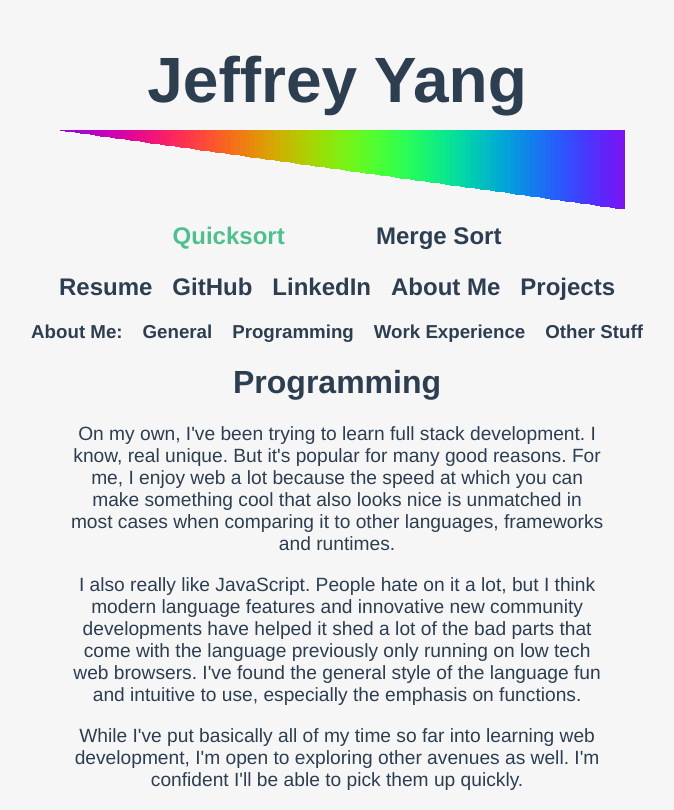
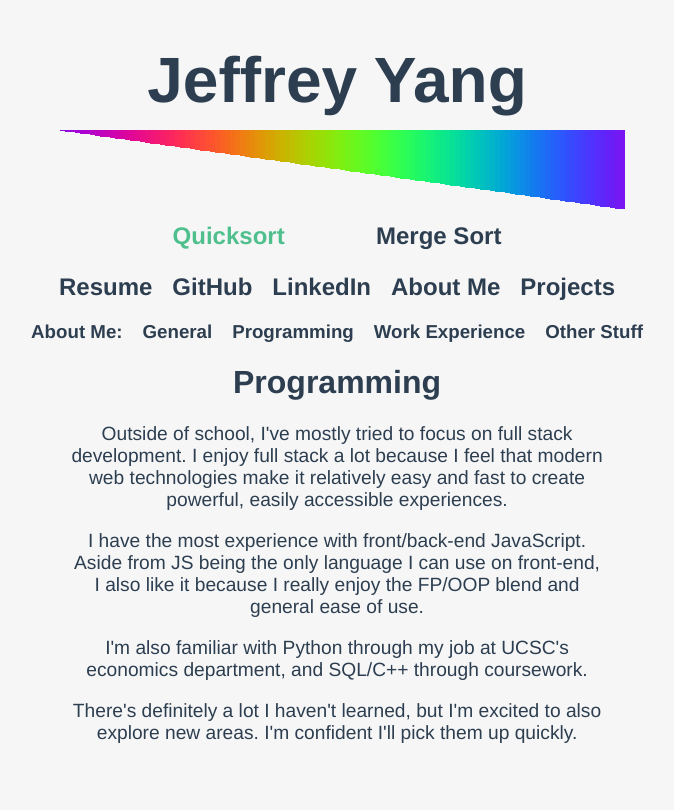
Before and after one commit to jeffreyyang3/personalWebsite, a Vue app: page /#/about/programming in a window 1280 px wide. Shown: the whole page, without its empty margins (303-977 px from the left). Built offline with nearby package versions, Linux system fonts and the light colour scheme.

Commit message:
text content

```diff
--- a/src/components/MergeSort.vue
+++ b/src/components/MergeSort.vue
@@ -123,7 +123,7 @@ export default {
         [...new Array(this.numBars || 100)].map((_, index) => index)
       ),
       rainbowArray: this.createRainbowArray(this.numBars || 100),
-      delay: 20,
+      delay: 10,
       resetAllowed: false
     };
   }
--- a/src/views/AboutInternal/otherStuff.vue
+++ b/src/views/AboutInternal/otherStuff.vue
@@ -17,13 +17,9 @@ export default {
     return {
       title: "Other Stuff",
       content: [
-        "In my spare time, I enjoy skateboarding,\
-                    medium -> dark roasted coffee, and most of all, music. ",
-        "I used to play the piano and violin, but I've been \
-                    much more into playing the electric guitar and bass lately. \
-                    I appreciate all types of music, classical, country, rock, \
-                    metal, rap, and more, although I still have yet to get \
-                    into the really heavy metal."
+        "In my spare time, I enjoy scrolling through \
+      used car listings, playing the guitar/bass, skateboarding, and \
+      lying in my bed scrolling through Reddit on my phone. It's a pretty good life."
       ]
     };
   }
--- a/src/views/AboutInternal/programming.vue
+++ b/src/views/AboutInternal/programming.vue
@@ -17,20 +17,17 @@ export default {
     return {
       title: "Programming",
       content: [
-        `On my own, I've been trying to learn full stack development.
-         I know, real unique. But it's popular for many good reasons.
-         For me, I enjoy web a lot because the speed at which you can
-         make something cool that also looks nice is unmatched in most cases
-         when comparing it to other languages, frameworks and runtimes.
-         `,
-        `I also really like JavaScript. People hate on it a lot, but I think modern
-         language features and innovative new community developments have helped it
-         shed a lot of the bad parts that come with the language previously only running on
-         low tech web browsers. I've found the general style of the language
-         fun and intuitive to use, especially the emphasis on functions.`,
-        "While I've put basically all of my time so far into learning \
-         web development, I'm open to exploring other avenues as well. \
-         I'm confident I'll be able to pick them up quickly."
+        "Outside of school, I've mostly tried to focus on full stack \
+        development. I enjoy full stack a lot because I feel that modern web \
+        technologies make it relatively easy and fast to create powerful, easily accessible \
+        experiences.",
+        "I have the most experience with front/back-end JavaScript. Aside from JS being \
+        the only language I can use on front-end, I also like it because I really enjoy the \
+        FP/OOP blend and general ease of use.",
+        "I'm also familiar with Python through my job at UCSC's economics department, and \
+        SQL/C++ through coursework.",
+        "There's definitely a lot I haven't learned, but I'm excited to also explore new areas. \
+        I'm confident I'll pick them up quickly."
       ]
     };
   }
--- a/src/views/AboutInternal/work.vue
+++ b/src/views/AboutInternal/work.vue
@@ -17,7 +17,14 @@ export default {
     return {
       title: "Work Experience",
       content: [
-        "This summer, I was a software development intern at " +
+        "This summer, I'm going to be an intern at " +
+          "Poshmark"
+            .link("https://poshmark.com")
+            .replace(/^<a/, '$& target="_blank"') +
+          ", an online clothing marketplace. I'll be an engineering intern\
+          on the web applications team, in a full-stack role working with Vue\
+          and a mix of Node.js/Rails.",
+        "Last summer, I was a software development intern at " +
           "MobLab"
             .link("https://moblab.com")
             .replace(/^<a/, '$& target="_blank"') +
@@ -25,7 +32,7 @@ export default {
                     economics games for universities. I spent my summer \
                     updating the results view for their many games with \
                     a new design language and replacing the charts with \
-                    Highcharts. I worked with a  6+ year old Dojo.js codebase.\
+                    Highcharts. I worked with an older Dojo.js  front end codebase.\
                     Through it, I learned a lot about the lower level DOM \
                     scripting we take for granted with modern JS\
                     frameworks, the power of modern CSS, version control/issue tracking with an Agile \
@@ -33,7 +40,7 @@ export default {
                     Thanks MobLab!",
         "I also used to work as a programmer for UCSC's LEEPS\
                     (Learning and Experimental Economics Projects) Lab,\
-                    where I wrote Django-based multiplayer web games\
+                    where I wrote full stack multiplayer web games\
                     that economics researchers use to conduct research on\
                     on human decision making processes."
       ]
```
